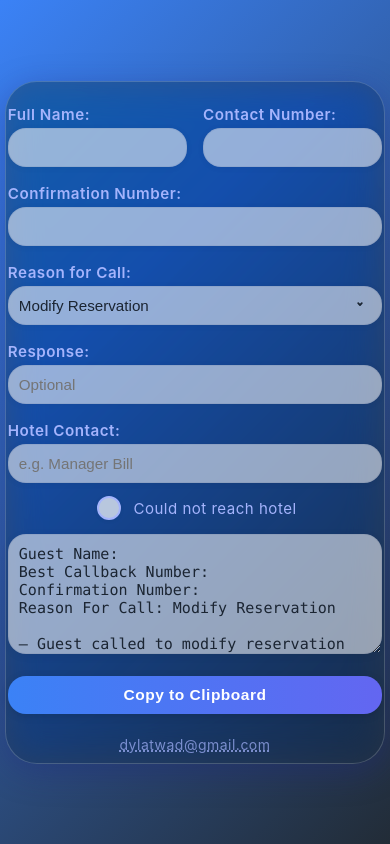
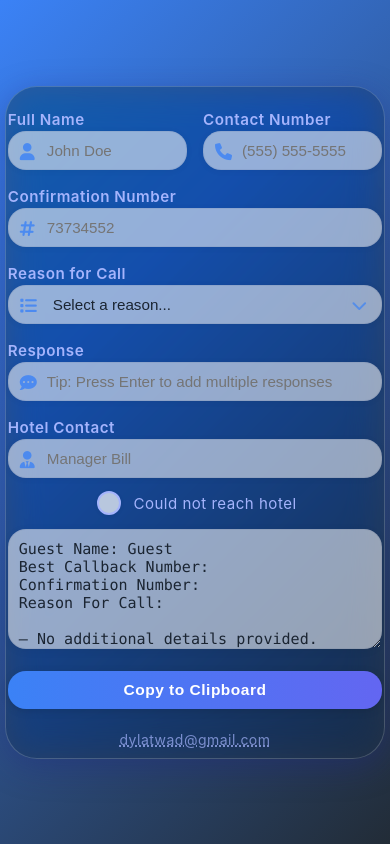
Before and after one commit to SpoonFlix/notes, a plain HTML site: page index.html in a window 390 px wide. Drawn offline with Linux system fonts and the light colour scheme.

Commit message:
Add files via upload

```diff
--- a/index.html
+++ b/index.html
@@ -27,7 +27,8 @@
       border-radius: 32px;
       box-shadow: 0 8px 32px 0 rgba(31, 38, 135, 0.37);
       padding: 32px 32px 12px 32px;
-      width: 480px;
+      min-width: 550px;
+      width: clamp(550px, 60vw, 480px);
       max-width: 96vw;
       position: relative;
       animation: fadeIn 0.7s;
@@ -187,10 +188,35 @@
       box-shadow: 0 0 0 2px #a5b4fc44;
       border-color: #6366f1;
     }
+    .input-icon-group label {
+      margin-bottom: 2px;
+      font-weight: 600;
+      color: #a5b4fc;
+      letter-spacing: 0.5px;
+      font-size: 0.98em;
+    }
+    .input-icon {
+      position: absolute;
+      left: 12px;
+      top: 50%;
+      transform: translateY(-50%);
+      color: #3b82f6;
+      opacity: 0.8;
+      font-size: 1.1em;
+      pointer-events: none;
+      z-index: 2;
+    }
+    .input-icon-group input {
+      padding-left: 38px !important;
+    }
+    .input-icon-group > div {
+      position: relative;
+    }
     @media (max-width: 600px) {
       .container {
+        min-width: unset;
+        width: 99vw;
         padding: 10px 2px 10px 2px;
-        width: 99vw;
       }
       h1 {
         font-size: 1em;
@@ -199,37 +225,96 @@
         min-height: 120px;
       }
     }
+    .input-icon-group select {
+      padding-left: 44px !important;
+      padding-right: 38px !important;
+      background: rgba(255,255,255,0.55);
+      color: #1b2532;
+      border: none;
+      font-size: 0.98em;
+      margin-bottom: 4px;
+      box-sizing: border-box;
+      border-radius: 18px !important;
+      box-shadow: 0 1px 6px #0001;
+      border: 1.5px solid rgba(60,60,100,0.08);
+      appearance: none;
+      -webkit-appearance: none;
+      -moz-appearance: none;
+    }
+    .input-icon-group select:focus {
+      box-shadow: 0 0 0 2px #3b82f6, 0 1px 6px #0001;
+      border: 1.5px solid #3b82f6;
+      background: rgba(255,255,255,0.85);
+      color: #181f2a;
+    }
+    .input-select-arrow {
+      position: absolute;
+      right: 16px;
+      top: 50%;
+      transform: translateY(-50%);
+      color: #3b82f6;
+      opacity: 0.7;
+      font-size: 1em;
+      pointer-events: none;
+      z-index: 2;
+    }
   </style>
+  <link rel="stylesheet" href="https://cdnjs.cloudflare.com/ajax/libs/font-awesome/6.0.0-beta3/css/all.min.css">
 </head>
 <body>
   <div class="container">
     <form id="noteForm" autocomplete="off">
       <div class="field-group">
-        <div style="flex:1;min-width:0;">
-          <label for="name">Full Name:</label>
-          <input type="text" id="name" required>
+        <div class="input-icon-group" style="flex:1;min-width:0;">
+          <label for="name"><span>Full Name</span></label>
+          <div style="position:relative;">
+            <i class="fa-solid fa-user input-icon"></i>
+            <input type="text" id="name" required placeholder="John Doe">
+          </div>
         </div>
-        <div style="flex:1;min-width:0;">
-          <label for="contact">Contact Number:</label>
-          <input type="text" id="contact" required>
+        <div class="input-icon-group" style="flex:1;min-width:0;">
+          <label for="contact"><span>Contact Number</span></label>
+          <div style="position:relative;">
+            <i class="fa-solid fa-phone input-icon"></i>
+            <input type="text" id="contact" required placeholder="(555) 555-5555">
+          </div>
         </div>
       </div>
-      <label for="confirmation">Confirmation Number:</label>
-      <input type="text" id="confirmation" required>
-
-      <label for="reason">Reason for Call:</label>
-      <select id="reason">
-        <option>Modify Reservation</option>
-        <option>Too Late to Cancel</option>
-        <option>Request Receipt</option>
-        <option>Hotel Complaint</option>
-      </select>
-
-      <label for="hotelResponse">Response:</label>
-      <input type="text" id="hotelResponse" placeholder="Optional">
-
-      <label for="hotelContact">Hotel Contact:</label>
-      <input type="text" id="hotelContact" placeholder="e.g. Manager Bill">
+      <div class="input-icon-group">
+        <label for="confirmation"><span>Confirmation Number</span></label>
+        <div style="position:relative;">
+          <i class="fa-solid fa-hashtag input-icon"></i>
+          <input type="text" id="confirmation" required placeholder="73734552">
+        </div>
+      </div>
+      <div class="input-icon-group">
+        <label for="reason"><span>Reason for Call</span></label>
+        <div style="position:relative;">
+          <i class="fa-solid fa-list input-icon"></i>
+          <select id="reason" style="padding-left:44px; appearance:none; background:rgba(255,255,255,0.55);">
+            <option disabled selected value="">Select a reason...</option>
+            <option>Modify Reservation</option>
+            <option>Too Late to Cancel</option>
+            <option>Request Receipt</option>
+            <option>Hotel Complaint</option>
+          </select>
+          <i class="fa-solid fa-chevron-down input-select-arrow" style="position:absolute;right:16px;top:50%;transform:translateY(-50%);color:#3b82f6;opacity:0.7;font-size:1em;pointer-events:none;"></i>
+        </div>
+      </div>
+      <div class="input-icon-group">
+        <label for="hotelResponse"><span>Response</span></label>
+        <div style="position:relative;">
+          <i class="fa-solid fa-comment-dots input-icon"></i>
+          <input type="text" id="hotelResponse" placeholder="Tip: Press Enter to add multiple responses">
+        </div>
+      </div>
+      <div class="input-icon-group">
+        <label for="hotelContact"><span>Hotel Contact</span></label>
+        <div style="position:relative;">
+          <i class="fa-solid fa-user-tie input-icon"></i>
+          <input type="text" id="hotelContact" placeholder="Manager Bill">
+        </div>
+      </div>
       <div style="margin: 6px 0 0 0; display: flex; align-items: center; gap: 8px; justify-content: center;">
         <input type="checkbox" id="hotelUnreachable" style="width:16px;height:16px;">
         <label for="hotelUnreachable" style="margin:0;font-weight:400;font-size:0.97em;cursor:pointer;">Could not reach hotel</label>
@@ -253,6 +338,29 @@
     const noteArea = document.getElementById('note');
     const copyBtn = document.getElementById('copyBtn');
 
+    // Store multiple responses
+    let responseLines = [];
+
+    hotelResponseInput.addEventListener('keydown', function(e) {
+      if (e.key === 'Enter') {
+        e.preventDefault();
+        const val = hotelResponseInput.value.trim();
+        if (val) {
+          responseLines.push(val);
+          hotelResponseInput.value = '';
+          hotelResponseInput.style.outline = '2.5px solid #22c55e';
+          setTimeout(() => {
+            hotelResponseInput.style.outline = '';
+          }, 400);
+          updateNote();
+        }
+      }
+    });
+
+    hotelResponseInput.addEventListener('input', function() {
+      updateNote();
+    });
+
     function getHotelContactLine() {
       const contact = hotelContactInput.value.trim();
       const unreachable = hotelUnreachableCheckbox.checked;
@@ -265,32 +373,41 @@
       }
     }
 
-    function getBottomTemplate(reason, hotelResponse) {
-      let responseLine = hotelResponse ? `– Hotel advised that ${hotelResponse}\n` : '';
-      let modifyLine = hotelResponse ? `– ${hotelResponse}\n` : '';
-      let complaintLine = hotelResponse ? `– ${hotelResponse}\n` : '';
+    function getBottomTemplate(reason, _hotelResponse, name) {
+      // Always include all entered lines plus the current field value (if not empty)
+      let allResponses = responseLines.slice();
+      if (hotelResponseInput.value.trim()) {
+        allResponses.push(hotelResponseInput.value.trim());
+      }
+      let responseLine = allResponses.length ? allResponses.map(r => `– ${r}\n`).join('') : '';
+      let modifyLine = responseLine;
+      let complaintLine = responseLine || '– Documented complaint details\n';
       const hotelContactLine = getHotelContactLine();
+      const hasHotelContact = hotelContactInput.value.trim() || hotelUnreachableCheckbox.checked;
       const templates = {
         "Too Late to Cancel":
-          `– Guest called and stated that they needed to cancel a reservation\n– Guest provided confirmation number and reservation was verified\n– Advised Guest that reservation was listed as too late to cancel and explain policy\n– Gave sorry/empathy statement\n${hotelContactLine}${responseLine}– Advised Guest of above\n– Provided Guest CR ticket number\n– Sent to member web for hotel records\n– Closed ticket`,
+          `– ${name} called and stated that they needed to cancel a reservation\n– ${name} provided confirmation number and reservation was verified\n– Advised ${name} that reservation was listed as too late to cancel and explain policy\n– Gave sorry/empathy statement\n${hotelContactLine}${responseLine}– Advised ${name} of above\n– Provided ${name} CR ticket number\n– Sent to member web for hotel records\n– Closed ticket`,
         "Modify Reservation":
-          `– Guest called to modify reservation\n– Provided confirmation number and verified reservation\n– Explained modification/cancellation policy\n${hotelContactLine}${modifyLine}– Advised Guest accordingly\n– Provided CR ticket number\n– Closed ticket`,
+          `– ${name} called to modify reservation\n– Provided confirmation number and verified reservation\n– Explained modification/cancellation policy\n${hotelContactLine}${modifyLine}– Advised ${name} accordingly\n– Provided CR ticket number\n– Closed ticket`,
         "Request Receipt":
-          "– Guest requested receipt for stay\n– Verified guest information and stay details\n– Sent receipt to guest's email address on file\n– Provided CR ticket number\n– Closed ticket",
+          hasHotelContact
+            ? `– ${name} requested receipt for stay\n– Verified ${name.toLowerCase()} information and stay details\n${hotelContactLine}${responseLine}– Sent receipt to ${name.toLowerCase()}'s email address on file\n– Provided CR ticket number\n– Closed ticket`
+            : `– ${name} requested receipt for stay\n– Verified ${name.toLowerCase()} information and stay details\n– Sent receipt to ${name.toLowerCase()}'s email address on file\n– Provided CR ticket number\n– Closed ticket`,
         "Hotel Complaint":
-          `– Guest called with complaint about hotel stay\n– Listened to guest's concerns\n– Apologized and expressed empathy\n– Documented complaint details\n${hotelContactLine}${complaintLine}– Advised Guest of outcome\n– Provided CR ticket number\n– Closed ticket`
+          `– ${name} called with complaint about hotel stay\n– Listened to ${name.toLowerCase()}'s concerns\n– Apologized and expressed empathy\n${complaintLine}${hotelContactLine}– Advised ${name} of outcome\n– Provided CR ticket number\n– Closed ticket`,
+        "":
+          (hasHotelContact ? hotelContactLine : "") + responseLine || '– No additional details provided.'
       };
-      return templates[reason] || '';
+      return templates[reason] || templates[""];
     }
 
     function updateNote() {
-      const name = nameInput.value.trim();
+      const name = nameInput.value.trim() || 'Guest';
       const contact = contactInput.value.trim();
       const confirmation = confirmationInput.value.trim();
       const reason = reasonSelect.value;
-      const hotelResponse = hotelResponseInput.value.trim();
       const top = `Guest Name: ${name}\nBest Callback Number: ${contact}\nConfirmation Number: ${confirmation}\nReason For Call: ${reason}\n`;
-      const bottom = getBottomTemplate(reason, hotelResponse);
+      const bottom = getBottomTemplate(reason, '', name);
       noteArea.value = `${top}\n${bottom}`;
     }
 
```
